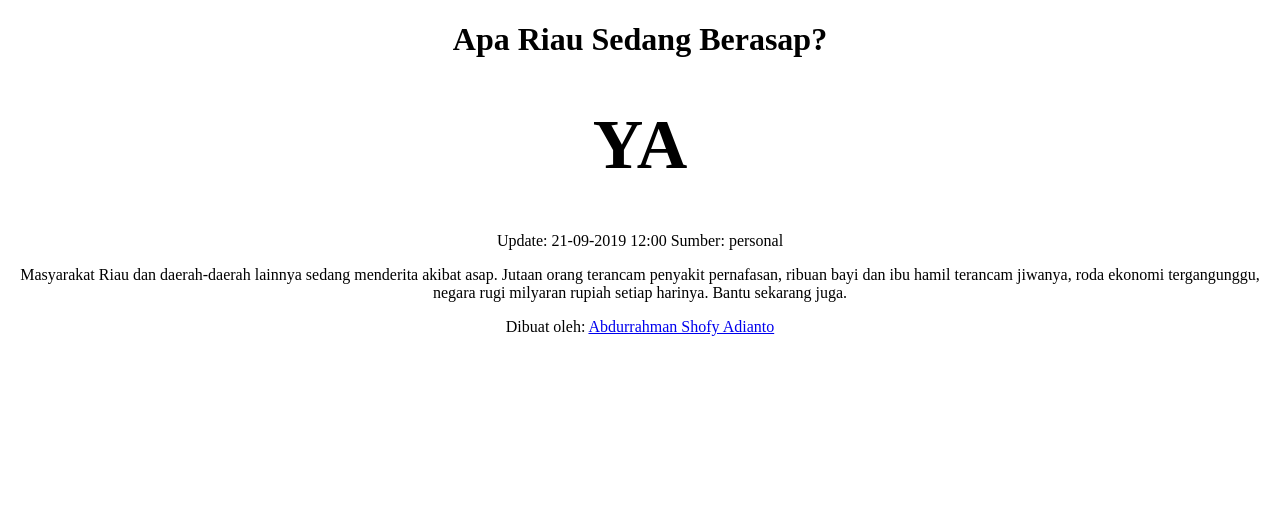
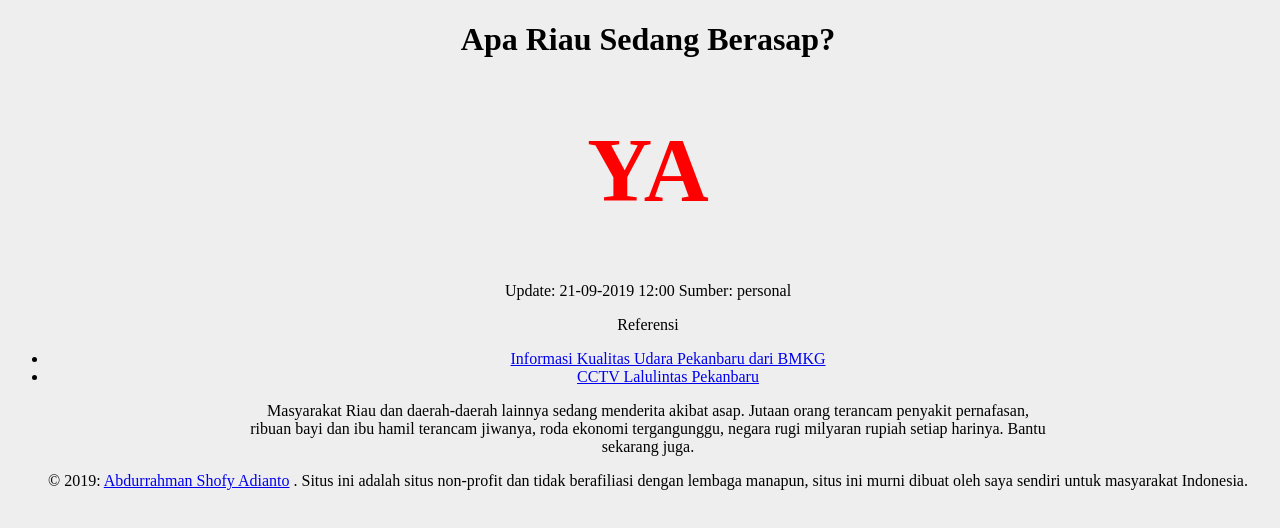
Before and after one commit to ApaRiauSedangBerasap/ApaRiauSedangBerasap, a plain HTML site: page index.html in a window 1280 px wide. Drawn offline with Linux system fonts and the light colour scheme.

Commit message:
major update
- update responsive layout
- add basic json api
- add aditional content

```diff
--- /dev/null
+++ b/data.json
@@ -0,0 +1 @@
+{"status":"YA","color":"red","time":["22-09-2019","06:40"],"source":"BMKG"}
--- a/index.html
+++ b/index.html
@@ -2,20 +2,74 @@
 <html lang="en">
 <head>
     <meta charset="UTF-8">
-    <title></title>
+    <title>Apa Riau Sedang Berasap?</title>
 </head>
 <body>
-    <div style='text-align:center'>
+    <style>
+    body {
+        width: 100%;
+        background-color: #eee;
+    }
+
+    .container {
+        text-align:center;
+    }
+
+    .info {
+        font-size:90px;
+        color:red
+    }
+
+    @media only screen and (min-width: 768px) {
+        .container {
+        }
+
+        .content {
+            max-width: 800px;
+            margin: 0 auto;
+        }
+    }
+    </style>
+    <div class="container" style=>
         <h1>Apa Riau Sedang Berasap?</h1>
 
-        <h1 style='font-size:70px;font-color:red'>YA</h1>
+        <h1 class="info" style=''>YA</h1>
 
-        Update: 21-09-2019 12:00
-        Sumber: personal
+        <p>
+            Update: 21-09-2019 12:00
+            Sumber: personal
+        </p>
 
-        <p>Masyarakat Riau dan daerah-daerah lainnya sedang menderita akibat asap. Jutaan orang terancam penyakit pernafasan, ribuan bayi dan ibu hamil terancam jiwanya, roda ekonomi tergangunggu, negara rugi milyaran rupiah setiap harinya. Bantu sekarang juga.</p>
+        <p>
+            Referensi
+            <ul>
+                <li><a target="_blank" href="https://www.bmkg.go.id/kualitas-udara/informasi-partikulat-pm10.bmkg?Lokasi=PEKANBARU">Informasi Kualitas Udara Pekanbaru dari BMKG</a></li>
+                <li><a target="_blank" href="http://cctv.pekanbaru.go.id/live/">CCTV Lalulintas Pekanbaru</a></li>
+            </ul>
+        </p>
 
-        <p>Dibuat oleh: <a href="https://abdurrahman.adianto.id">Abdurrahman Shofy Adianto</a></p>
+        <p class="content">Masyarakat Riau dan daerah-daerah lainnya sedang menderita akibat asap. Jutaan orang terancam penyakit pernafasan, ribuan bayi dan ibu hamil terancam jiwanya, roda ekonomi tergangunggu, negara rugi milyaran rupiah setiap harinya. Bantu sekarang juga.</p>
+
+        <p>&copy; 2019: <a href="https://abdurrahman.adianto.id">Abdurrahman Shofy Adianto</a> . Situs ini adalah situs non-profit dan tidak berafiliasi dengan lembaga manapun, situs ini murni dibuat oleh saya sendiri untuk masyarakat Indonesia.</p>
     </div>
+    <script>
+    function get_xhr(url, onSuccess) {
+        /* ref: https://blog.garstasio.com/you-dont-need-jquery/ajax/ */
+        var xhr = new XMLHttpRequest();
+        xhr.open('GET',url);
+        xhr.onload = function() {
+            if (xhr.status === 200) {
+                //return [xhr.status, xhr.responseText];
+                onSuccess(xhr.responseText);
+            }
+            else {
+                return [xhr.status, null];
+            }
+        };
+        xhr.send();
+    }
+
+    get_xhr('./data.json', function(a) { console.log(JSON.parse(a)); });
+    </script>
 </body>
 </html>
```
Also changed, not shown: 1 other file.
